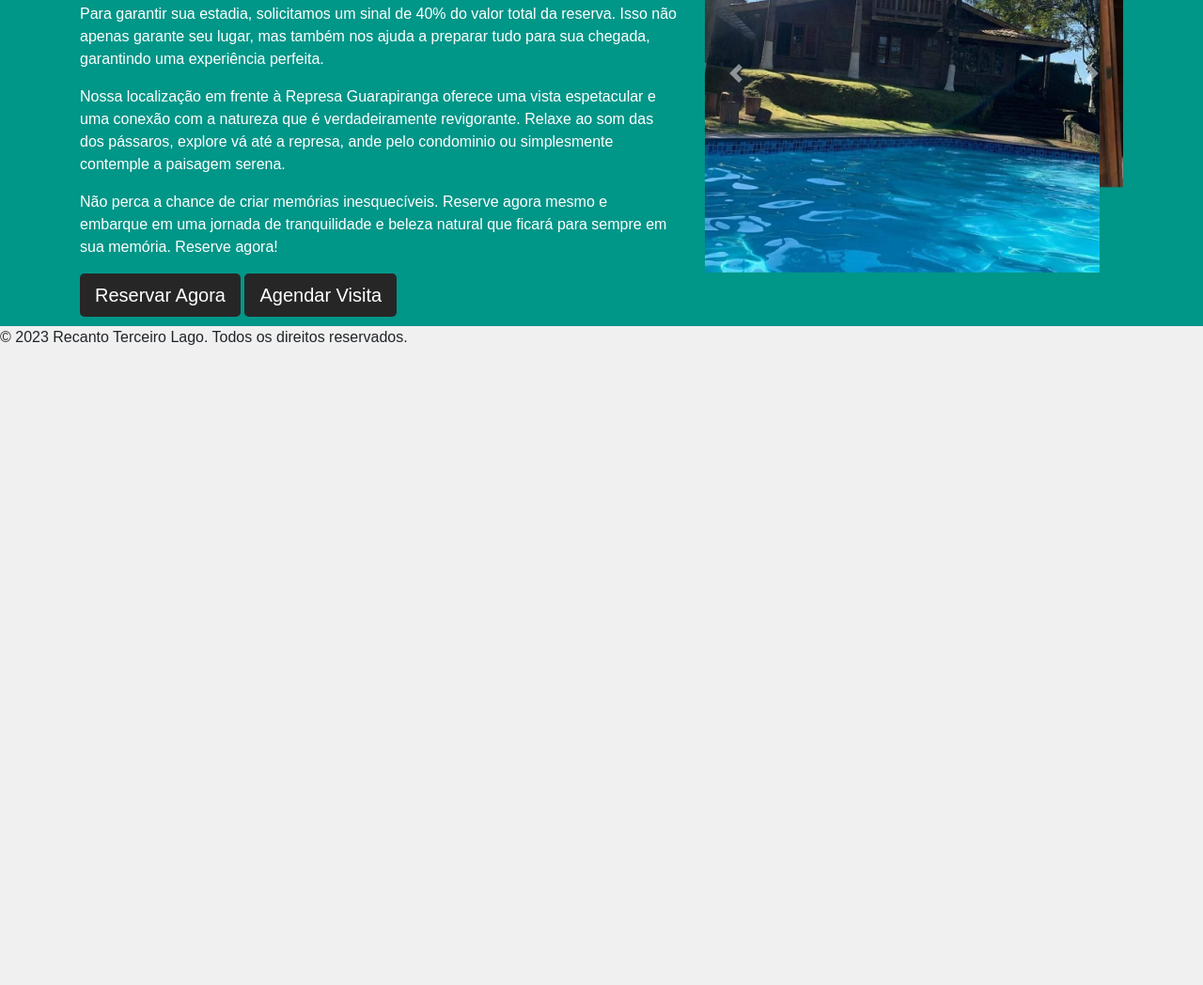
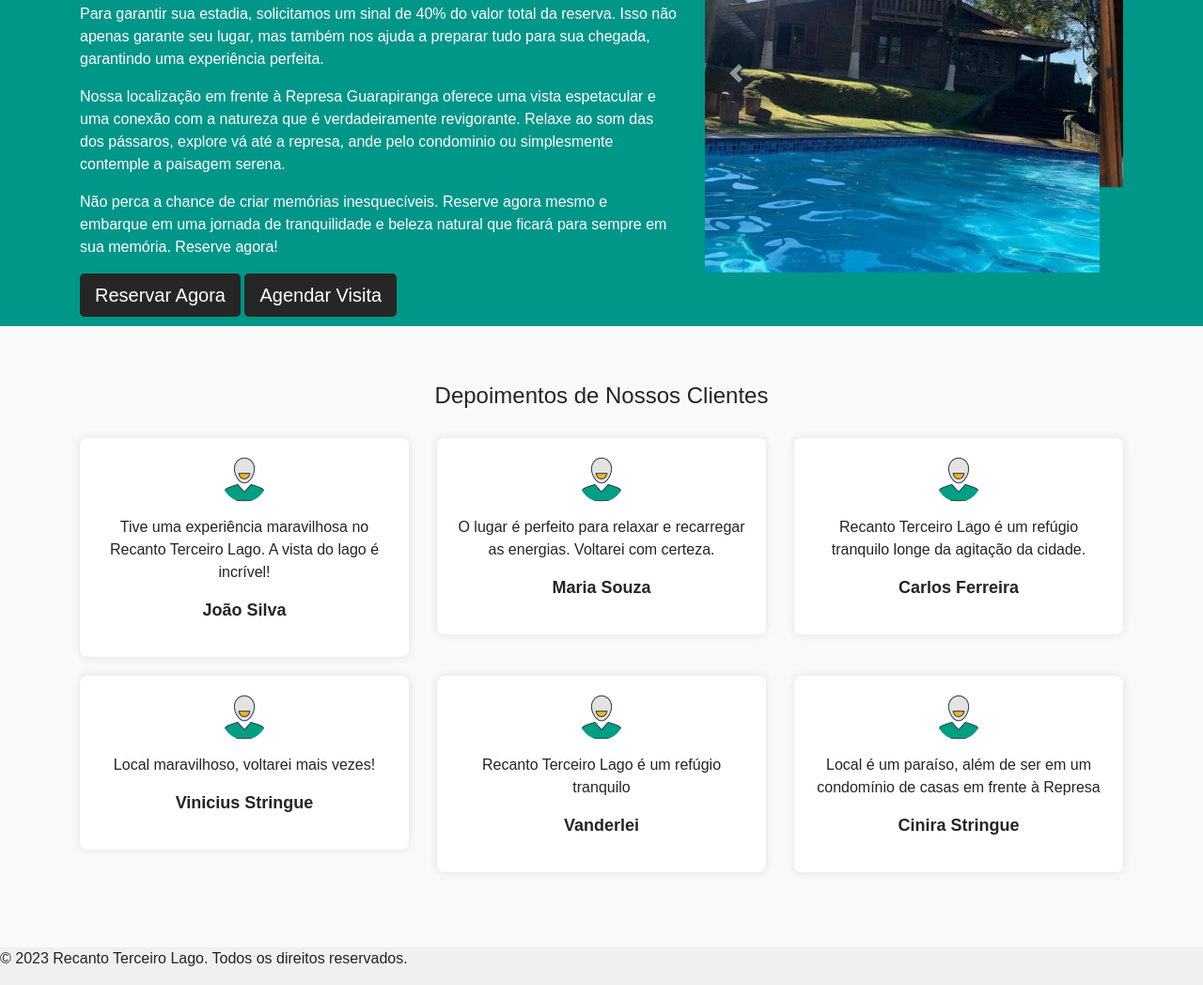
Before and after one commit to vinistringue/RecantoTerceiroLago, a website: page RecantoTerceiroLago/public/index.html in a window 1280 px wide. Shown: the part 1290-2338 px from the top of the page at 94% size. Before the commit the page ends 1677 px from the top, so only its background shows below. Drawn offline with nearby package versions, Linux system fonts and the light colour scheme.

Commit message:
Commit #5: Adicionando Seção "Depoimentos" no index.html

```diff
--- a/RecantoTerceiroLago/public/index.html
+++ b/RecantoTerceiroLago/public/index.html
@@ -226,9 +226,75 @@
         </section>
 
         <!-- Seção: Depoimentos -->
-        <section class="property-details" id="testimonials">
-            <!-- Conteúdo da seção de Depoimentos aqui -->
-        </section>
+<section class="property-details" id="testimonials">
+    <div class="container">
+        <h2>Depoimentos de Nossos Clientes</h2>
+        <div class="row">
+            <!-- Depoimento 1 -->
+            <div class="col-lg-4 col-md-6">
+                <div class="testimonial">
+                    <img src="images/client.png" alt="Cliente 1">
+                    <p class="testimonial-text">
+                        Tive uma experiência maravilhosa no Recanto Terceiro Lago. A vista do lago é incrível!
+                    </p>
+                    <p class="client-name">João Silva</p>
+                </div>
+            </div>
+            <!-- Depoimento 2 -->
+            <div class="col-lg-4 col-md-6">
+                <div class="testimonial">
+                    <img src="images/client.png" alt="Cliente 2">
+                    <p class="testimonial-text">
+                        O lugar é perfeito para relaxar e recarregar as energias. Voltarei com certeza.
+                    </p>
+                    <p class="client-name">Maria Souza</p>
+                </div>
+            </div>
+            <!-- Depoimento 3 -->
+            <div class="col-lg-4 col-md-6">
+                <div class="testimonial">
+                    <img src="images/client.png" alt="Cliente 3">
+                    <p class="testimonial-text">
+                        Recanto Terceiro Lago é um refúgio tranquilo longe da agitação da cidade.
+                    </p>
+                    <p class="client-name">Carlos Ferreira</p>
+                </div>
+            </div>
+            <!-- Depoimento 4 -->
+            <div class="col-lg-4 col-md-6">
+                <div class="testimonial">
+                    <img src="images/client.png" alt="Cliente 4">
+                    <p class="testimonial-text">
+                        Local maravilhoso, voltarei mais vezes!
+                    </p>
+                    <p class="client-name">Vinicius Stringue</p>
+                </div>
+            </div>
+            <!-- Depoimento 5 -->
+            <div class="col-lg-4 col-md-6">
+                <div class="testimonial">
+                    <img src="images/client.png" alt="Cliente 5">
+                    <p class="testimonial-text">
+                        Recanto Terceiro Lago é um refúgio tranquilo
+                    </p>
+                    <p class="client-name">Vanderlei</p>
+                </div>
+            </div>
+            <!-- Depoimento 6 -->
+            <div class="col-lg-4 col-md-6">
+                <div class="testimonial">
+                    <img src="images/client.png" alt="Cliente 6">
+                    <p class="testimonial-text">
+                        Local é um paraíso, além de ser em um condomínio de casas em frente à Represa
+                    </p>
+                    <p class="client-name">Cinira Stringue</p>
+                </div>
+            </div>
+        </div>
+    </div>
+</section>
+
+
 
         <!-- Seção: Contato -->
         <section class="property-details" id="contact">
--- a/RecantoTerceiroLago/public/styles.css
+++ b/RecantoTerceiroLago/public/styles.css
@@ -1,6 +1,6 @@
 /* Estilos CSS aqui */
 body {
-    font-family: 'Arial', sans-serif;
+  font-family: "Arial", sans-serif;
   margin: 0;
   padding: 0;
   background-color: #f0f0f0;
@@ -127,7 +127,6 @@ nav a:hover {
   color: #fff; /* Cor do texto */
 }
 
-
 .reservation-heading {
   font-size: 36px; /* Tamanho da fonte do título */
   margin-bottom: 20px; /* Espaçamento inferior */
@@ -154,80 +153,39 @@ nav a:hover {
   box-shadow: 0 0 5px rgba(0, 0, 0, 0.5); /* Adicione uma sombra leve ao clicar no botão */
 }
 
-/* Estilo adicional para a Seção de Imagens */
-.gallery-heading {
-    color: #333;
-    font-size: 32px;
-    margin-top: 1cm;
-    margin-bottom: 20px;
-    text-transform: uppercase;
+/* Estilos para a seção de Depoimentos */
+#testimonials {
+  background-color: #f9f9f9; /* Cor de fundo da seção */
+  padding: 60px 0; /* Espaçamento interno superior e inferior */
 }
 
-  .gallery-description {
-    color: #666;
-    font-size: 18px;
-    margin-bottom: 40px;
-    text-align: center;
+#testimonials h2 {
+  text-align: center; /* Centralizar o título */
+  margin-bottom: 30px; /* Espaçamento inferior do título */
+  font-size: 24px; /* Tamanho da fonte do título */
 }
 
-  .gallery-images {
-    display: flex;
-    flex-wrap: wrap;
-    justify-content: center;
-    gap: 20px;
+.testimonial {
+  background-color: #fff; /* Cor de fundo do depoimento */
+  padding: 20px; /* Espaçamento interno do depoimento */
+  text-align: center; /* Centralizar o conteúdo do depoimento */
+  border-radius: 8px; /* Arredondar as bordas do depoimento */
+  box-shadow: 0 0 10px rgba(0, 0, 0, 0.1); /* Sombra suave */
+  margin-bottom: 20px; /* Espaçamento inferior entre os depoimentos */
 }
 
-  .gallery-image {
-    position: relative;
-    margin: 0;
-    width: calc(33.33% - 20px);
-    overflow: hidden;
-    border-radius: 10px;
-    box-shadow: 0 0 10px rgba(0, 0, 0, 0.2);
-    transition: transform 0.3s ease;
+.testimonial img {
+  max-width: 100px; /* Largura máxima da imagem do cliente */
+  border-radius: 50%; /* Arredondar a imagem do cliente (assumindo que as imagens são quadradas) */
+  margin: 0 auto 15px; /* Centralizar a imagem e adicionar espaçamento inferior */
 }
 
-  .gallery-image:hover {
-    transform: scale(1.05);
+.testimonial .testimonial-text {
+  font-size: 16px; /* Tamanho da fonte do texto do depoimento */
+  margin-bottom: 15px; /* Espaçamento inferior do texto do depoimento */
 }
 
-  .gallery-image img {
-    width: 60%; /* Reduzido o tamanho em 60% */
-    height: auto;
-    vertical-align: middle;
+.testimonial .client-name {
+  font-weight: bold; /* Deixar o nome do cliente em negrito */
+  font-size: 18px; /* Tamanho da fonte do nome do cliente */
 }
-
-  .image-overlay {
-    position: absolute;
-    top: 0;
-    left: 0;
-    width: 100%;
-    height: 100%;
-    background: rgba(0, 0, 0, 0.6);
-    display: flex;
-    flex-direction: column;
-    justify-content: center;
-    align-items: center;
-    opacity: 0;
-    transition: opacity 0.3s ease;
-  }
-
-  .gallery-image:hover .image-overlay {
-    opacity: 1;
-  }
-
-  .image-overlay a {
-    color: #fff;
-    text-decoration: none;
-    font-size: 18px;
-    transition: color 0.3s ease;
-  }
-
-  .image-overlay a:hover {
-    color: #ff6600;
-  }
-
-  /* Ícone de ampliar */
-  .fa-search-plus {
-    margin-right: 5px;
-  }
```
Also changed, not shown: RecantoTerceiroLago/public/images/client.png (added). Lines whose indentation alone changed are shown as unchanged.
